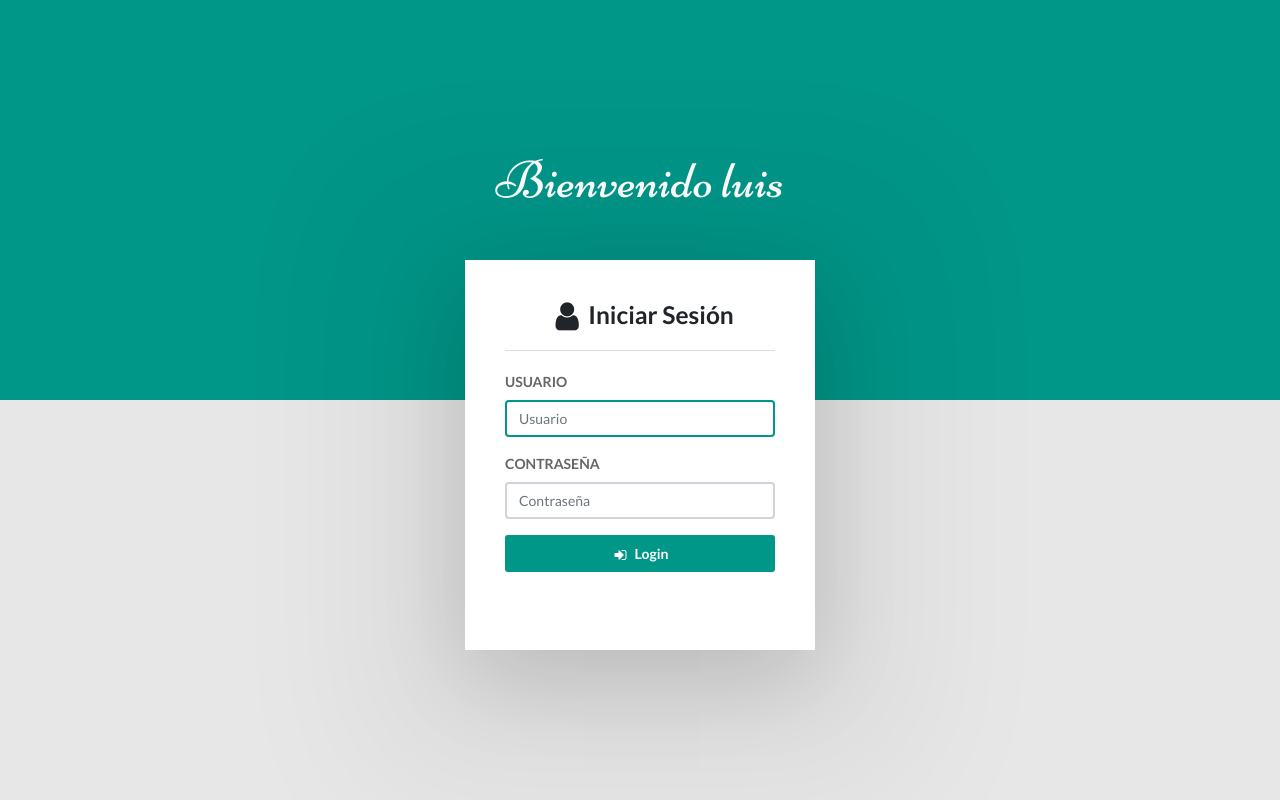
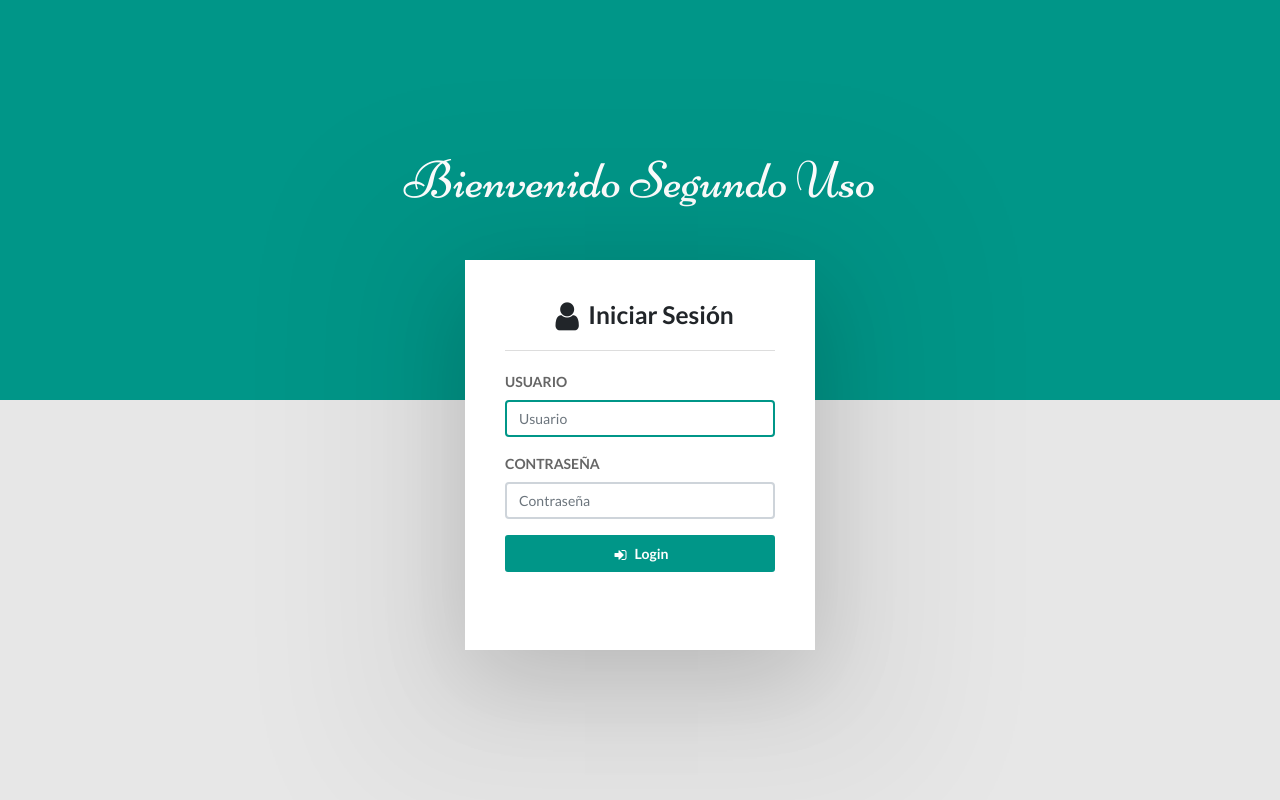
Before and after one commit to ztrackperu/AlmacenSU, a PHP site: page /intranet/ in a window 1280 px wide. Run offline with PHP 8.4, Linux system fonts and the light colour scheme; a stand-in replaces the project's code that opens the database connection; some libraries are stand-ins or nearby versions.

Commit message:
base SU 2

```diff
--- a/Views/Kardex/index.php
+++ b/Views/Kardex/index.php
@@ -2,7 +2,7 @@
 
 <div class="app-title">
     <div>
-        <h1><i class="fa fa-dashboard"></i> Ingreso al inventario </h1>
+        <h1><i class="fa fa-dashboard"></i> Ingreso al inventario Segundo uso 2025</h1>
     </div>
 </div>
 <!--<button class="btn btn-primary mb-2" onclick="frmLibros()"><i class="fa fa-plus"></i></button>!-->
--- a/Views/index.php
+++ b/Views/index.php
@@ -18,7 +18,7 @@
     </section>
     <section class="login-content">
         <div class="logo">
-            <h1>Bienvenido luis</h1>
+            <h1>Bienvenido Segundo Uso</h1>
         </div>
         <div class="login-box">
             <form class="login-form" id="frmLogin" onsubmit="frmLogin(event);">
```
